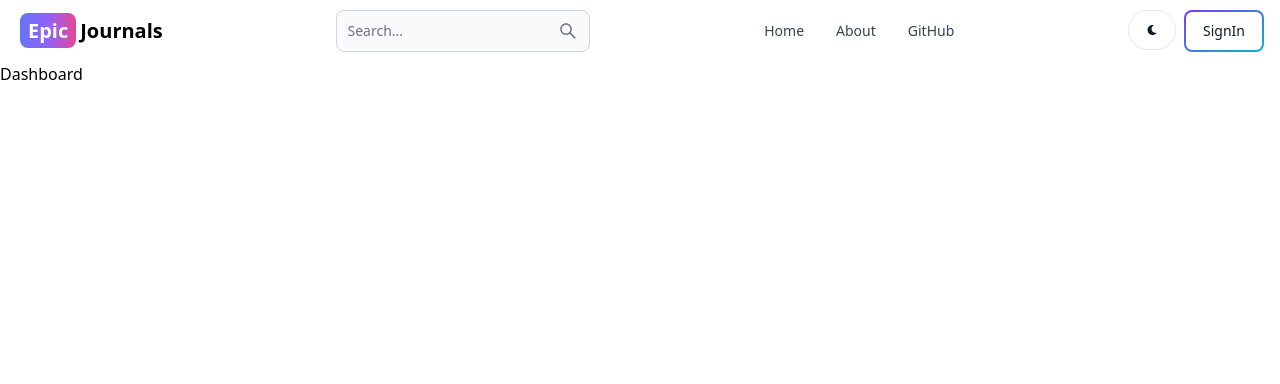
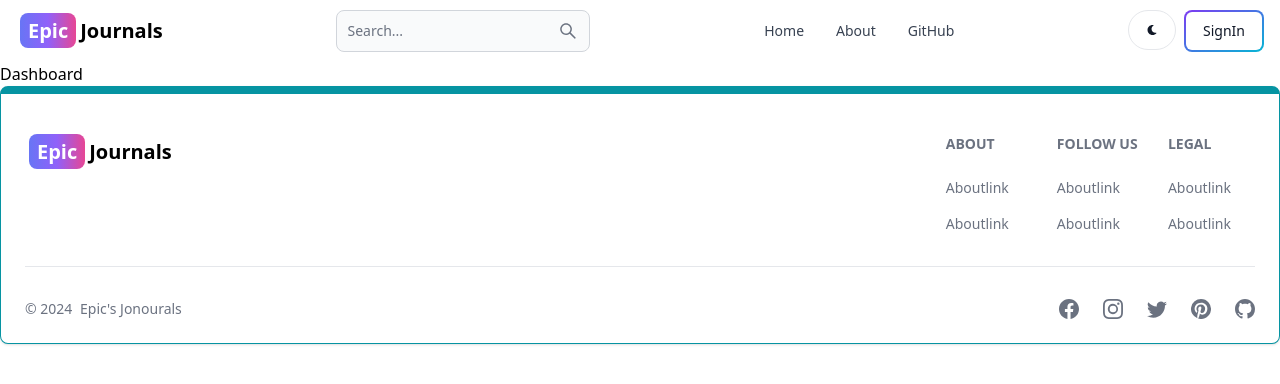
Before and after one commit to Naman-9/Blog_App, a React (Vite) app in the folder client/: page /dashboard in a window 1280 px wide. Shown: the top 384 px of the page. Built offline with nearby package versions, Linux system fonts and the light colour scheme.

Commit message:
Footer Component

```diff
--- a/client/src/App.jsx
+++ b/client/src/App.jsx
@@ -5,7 +5,7 @@
 import SignIn from './pages/SignIn';
 import SignOut from './pages/SignOut';
 import Dashboard from './pages/Dashboard';
-import { Header } from './components';
+import { Header, FooterComp  } from './components';
 import SignUp from './pages/SignUp';
 
 function App() {
@@ -21,6 +21,7 @@
         <Route path='/sign-out' element={<SignOut />} />
         <Route path='/dashboard' element={<Dashboard />} />
       </Routes>
+      <FooterComp  />
     </BrowserRouter>
 
     )
--- /dev/null
+++ b/client/src/components/Footer.jsx
@@ -0,0 +1,75 @@
+import { Footer } from 'flowbite-react';
+import React from 'react';
+import { Link } from 'react-router-dom';
+import {BsFacebook, BsGithub, BsInstagram, BsPinterest, BsTwitter} from 'react-icons/bs';
+
+function FooterComp() {
+  return (
+    <Footer container className="border border-t-8 border-teal-500">
+      <div className="w-full max-w-7xl mx-auto">
+        <div className="grid w-full justify-between sm:flex md:grid-cols-1">
+          <div className="mt-5">
+            <Link
+              to="/"
+              className="self-center whitespace-nowrap text-lg sm:text-xl font-semibold dark:text-white"
+            >
+              <span className="px-2 py-1 bg-gradient-to-r from-indigo-500 via-purple-500 to-pink-500 rounded-lg text-white m-1">
+                Epic
+              </span>
+              Journals
+            </Link>
+          </div>
+
+          <div className="grid grid-cols-2 gap-3 mt-4 sm:grid-cols-3 sm:gap-6">
+            <div>
+              <Footer.Title title="About" />
+              <Footer.LinkGroup col>
+                <Footer.Link href="/" target="_blank" rel="noopener noreferrer">
+                  Aboutlink
+                </Footer.Link>
+                <Footer.Link href="/" rel="noopener noreferrer">
+                  Aboutlink
+                </Footer.Link>
+              </Footer.LinkGroup>
+            </div>
+            <div>
+              <Footer.Title title="Follow us" />
+              <Footer.LinkGroup col>
+                <Footer.Link href="/" rel="noopener noreferrer">
+                  Aboutlink
+                </Footer.Link>
+                <Footer.Link href="/" rel="noopener noreferrer">
+                  Aboutlink
+                </Footer.Link>
+              </Footer.LinkGroup>
+            </div>
+            <div>
+              <Footer.Title title="Legal" />
+              <Footer.LinkGroup col>
+                <Footer.Link href="#" rel="noopener noreferrer">
+                  Aboutlink
+                </Footer.Link>
+                <Footer.Link href="#" rel="noopener noreferrer">
+                  Aboutlink
+                </Footer.Link>
+              </Footer.LinkGroup>
+            </div>
+          </div>
+        </div>
+        <Footer.Divider/>
+        <div className="w-full sm:flex sm:items-center sm:justify-between">
+          <Footer.Copyright href='#' by=" Epic's Jonourals" year={new Date().getFullYear()} />
+          <div className="flex gap-6 sm:mt-0 mt-4 sm: justify-center">
+            <Footer.Icon href='#' icon={BsFacebook} />
+            <Footer.Icon href='#' icon={BsInstagram} />
+            <Footer.Icon href='#' icon={BsTwitter} />
+            <Footer.Icon href='#' icon={BsPinterest} />
+            <Footer.Icon href='#' icon={BsGithub} />
+          </div>
+        </div>
+      </div>
+    </Footer>
+  );
+}
+
+export default FooterComp;
--- a/client/src/components/index.js
+++ b/client/src/components/index.js
@@ -1,3 +1,7 @@
 import Header from "./Header";
+import FooterComp from "./Footer";
 
-export {Header}
+export {
+    Header,
+    FooterComp
+    }
```
